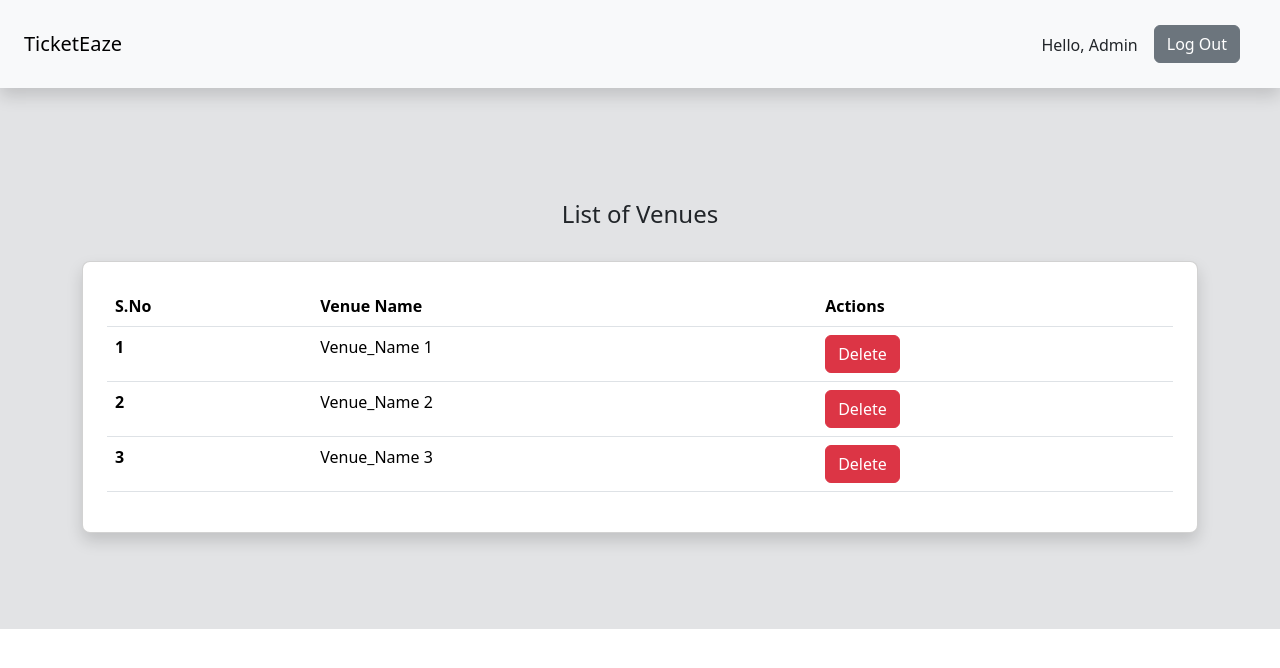
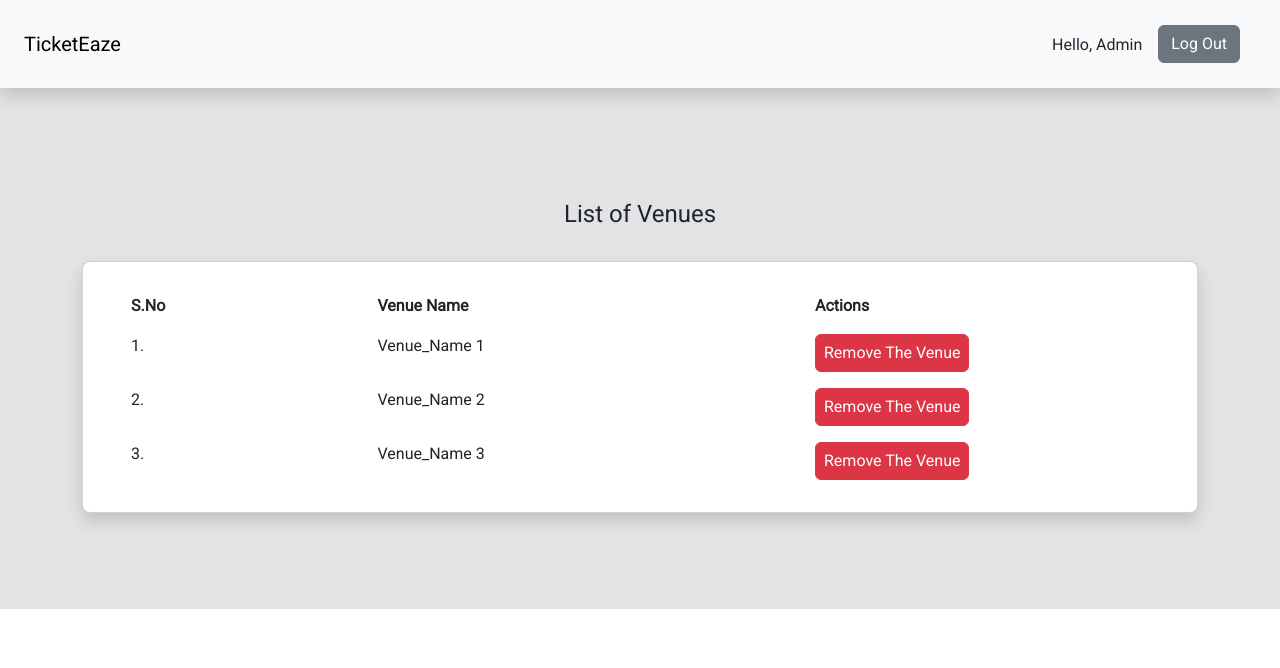
Before and after one commit to vishwanath-29/TicketEaze, a Flask app: template templates/Admin/RemoveVenue.html in a window 1280 px wide. Shown: the top 668 px of the page. Run offline with Flask 3, Linux system fonts and the light colour scheme; the template is opened without the code that fills it, so the values that code supplies are empty.

Commit message:
Added RemoveVenue page

```diff
--- a/templates/Admin/RemoveVenue.html
+++ b/templates/Admin/RemoveVenue.html
@@ -1,87 +1,62 @@
-<!DOCTYPE html>
-<html lang="en">
-<head>
-    <meta charset="UTF-8">
-    <meta http-equiv="X-UA-Compatible" content="IE=edge">
-    <meta name="viewport" content="width=device-width, initial-scale=1.0">
-    <title>Venue Management</title>
-    <link href="https://cdn.jsdelivr.net/npm/bootstrap@5.3.0-alpha1/dist/css/bootstrap.min.css" rel="stylesheet" integrity="sha384-GLhlTQ8iRABdZLl6O3oVMWSktQOp6b7In1Zl3/Jr59b6EGGoI1aFkw7cmDA6j6gD" crossorigin="anonymous">
-    <link href="https://fonts.googleapis.com/css?family=Roboto" rel="stylesheet">
-
-</head>
-<body>
-  <style>
-
-  </style>
-    <nav class="navbar navbar-expand-lg navbar-light bg-light p-4 shadow ">
-        <div class="navbar-brand " href="#">TicketEaze</div>
-        <button class="navbar-toggler" type="button" data-toggle="collapse" data-target="#navbarNav" aria-controls="navbarNav" aria-expanded="false" aria-label="Toggle navigation">
-          <span class="navbar-toggler-icon"></span>
-        </button>
-        <div class="collapse navbar-collapse d-lg-flex justify-content-lg-end" id="navbarNav">
-          <ul class="navbar-nav ml-auto">
-            <li class="nav-item active d-block d-lg-none" >
-              <a class="nav-link" href="#">Home</a>
-            </li>
-
-            <li class="nav-item active d-block d-lg-none" >
-                <a class="nav-link" href="#">Log Out</a>
-            </li>
+{% extends "./Layouts/layout.html" %}
 
 
+{% block content %}
 
-              <li class="pt-2 nav-item d-none d-lg-block">Hello, Admin</li>
-              <li class="list-unstyled mx-3 d-lg-block  d-none">
-                <button type="button" class="btn btn-secondary">Log Out</button>
-              </li>
-          </ul>
-        </div>
-      </nav>
+{% include "./Layouts/navBarAdmin.html" %}
 
+
+{% block RemoveVenue %}
       <section class="bg-secondary-subtle p-5">
-        <div class="container-md py-5">
+        <div class=" container-lg py-5">
           <h4 class="text-center my-3 pb-3">List of Venues</h4>
-          <div class="row d-flex justify-content-center align-items-center">
-            <div class="w-100 col-sm-12 col-lg-9 col-xl-7">
+          <div class="d-flex justify-content-center ">
+            <div class="w-75 w-100">
               <div class="card rounded-3 shadow">
                 <div class="card-body p-4">
 
 
 
+                  <div class="d-flex p-2">
+                    <div class="s-no col-3 px-3 font-weight-bold"><b>S.No</b></div>
+                    <div class="task text-xl col-5"><b> Venue Name </b></div>
+                    <div class="title "><b> Actions </b></div>
+                    <div class="buttons col-2 d-md-flex justify-content-md-center ">
+                    </div>
+                  </div>
+
+                  <div class="d-flex p-2">
+                    <div class="s-no col-3 px-3 col-sm-3 col-2">1. </div>
+                    <div class="task text-xl col-md-5 col-sm-5 col-5">Venue_Name 1</div>
+                    <div class="buttons ">
+                        <button class="btn px-md-2 px-sm-0 btn-danger d-md-block d-none">Remove The Venue</button>
+                        <button class="btn btn-md btn-danger d-md-none d-block">Remove</button>
+                    </div>
+                  </div>
+
+                  <div class="d-flex p-2">
+                    <div class="s-no col-3 px-3 col-sm-3 col-2">2.</div>
+                    <div class="task text-xl col-md-5 col-sm-5 col-5">Venue_Name 2</div>
+                    <div class="button-container d-flex align-content-center">
+                      <div class="buttons align-content-center">
+                        <button class="btn px-md-2 px-sm-0 btn-danger d-md-block d-none">Remove The Venue</button>
+                        <button class="btn btn-md btn-danger d-md-none d-block">Remove</button>
+                    </div>
+                    </div>
+                  </div>
+
+                  <div class="d-flex p-2">
+                    <div class="s-no col-3 px-3 col-sm-3 col-2">3.</div>
+                    <div class="task text-xl col-md-5 col-sm-5 col-5">Venue_Name 3</div>
+                    <div class="buttons ">
+                      <button class="btn px-md-2 px-sm-0 btn-danger d-md-block d-none">Remove The Venue</button>
+                      <button class="btn btn-md btn-danger d-md-none d-block">Remove</button>
+                  </div>
+                  </div>
 
 
-                  <table class="table ">
-                    <thead>
-                      <tr>
-                        <th scope="col">S.No</th>
-                        <th scope="col">Venue Name</th>
-                        <th scope="col">Actions</th>
-                      </tr>
-                    </thead>
-                    <tbody>
-                      <tr>
-                        <th scope="row">1</th>
-                        <td>Venue_Name 1</td>
-                        <td>
-                            <button type="submit" class="btn btn-danger my-auto">Delete</button>
-                        </td>
-                      </tr>
-                      <tr>
-                        <th scope="row">2</th>
-                        <td>Venue_Name 2</td>
-                        <td>
-                          <button type="submit" class="btn btn-danger">Delete</button>
-                        </td>
-                      </tr>
-                      <tr>
-                        <th scope="row">3</th>
-                        <td>Venue_Name 3</td>
-                        <td>
-                          <button type="submit" class="btn btn-danger">Delete</button>
-                        </td>
-                      </tr>
-                    </tbody>
-                  </table>
+
+
 
                 </div>
               </div>
@@ -90,13 +65,5 @@
         </div>
       </section>
 
-
-
-
-
-      <script src="https://code.jquery.com/jquery-3.5.1.slim.min.js" integrity="sha384-DfXdz2htPH0lsSSs5nCTpuj/zy4C+OGpamoFVy38MVBnE+IbbVYUew+OrCXaRkfj" crossorigin="anonymous"></script>
-      <script src="https://cdn.jsdelivr.net/npm/bootstrap@5.3.0-alpha1/dist/js/bootstrap.bundle.min.js" integrity="sha384-w76AqPfDkMBDXo30jS1Sgez6pr3x5MlQ1ZAGC+nuZB+EYdgRZgiwxhTBTkF7CXvN" crossorigin="anonymous"></script>
-    <script src="https://cdn.jsdelivr.net/npm/bootstrap@4.5.3/dist/js/bootstrap.bundle.min.js" integrity="sha384-ho+j7jyWK8fNQe+A12Hb8AhRq26LrZ/JpcUGGOn+Y7RsweNrtN/tE3MoK7ZeZDyx" crossorigin="anonymous"></script>
-
-</body>
-</html>
+{% endblock RemoveVenue %}
+{% endblock content  %}
```
